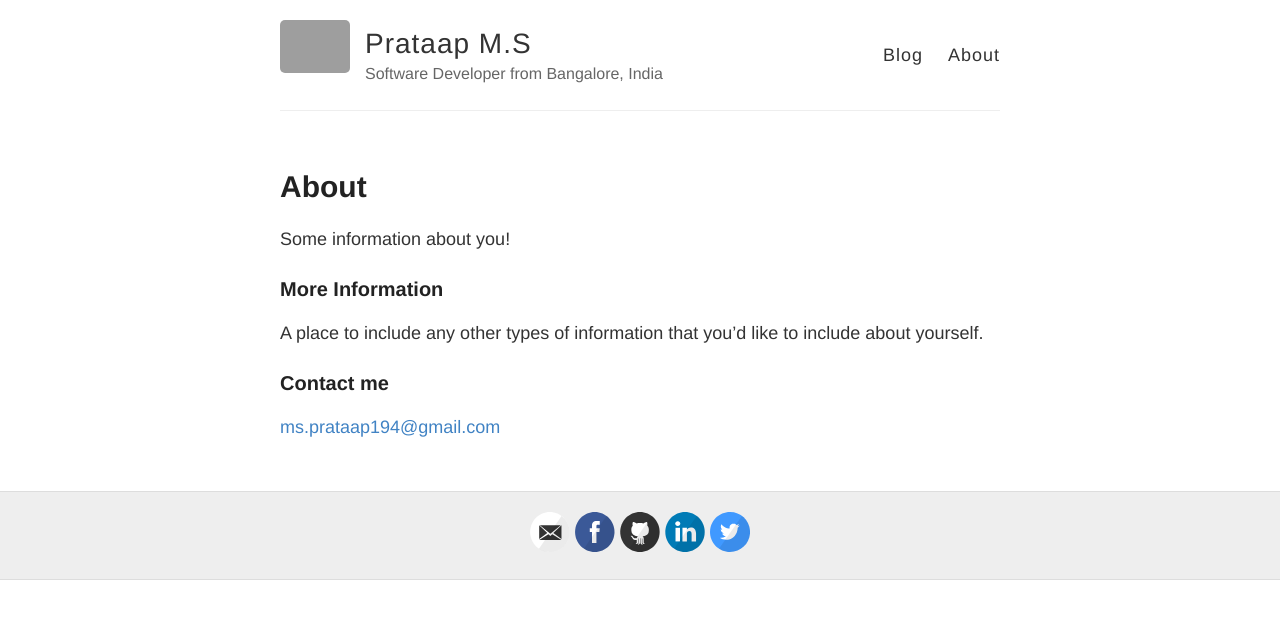
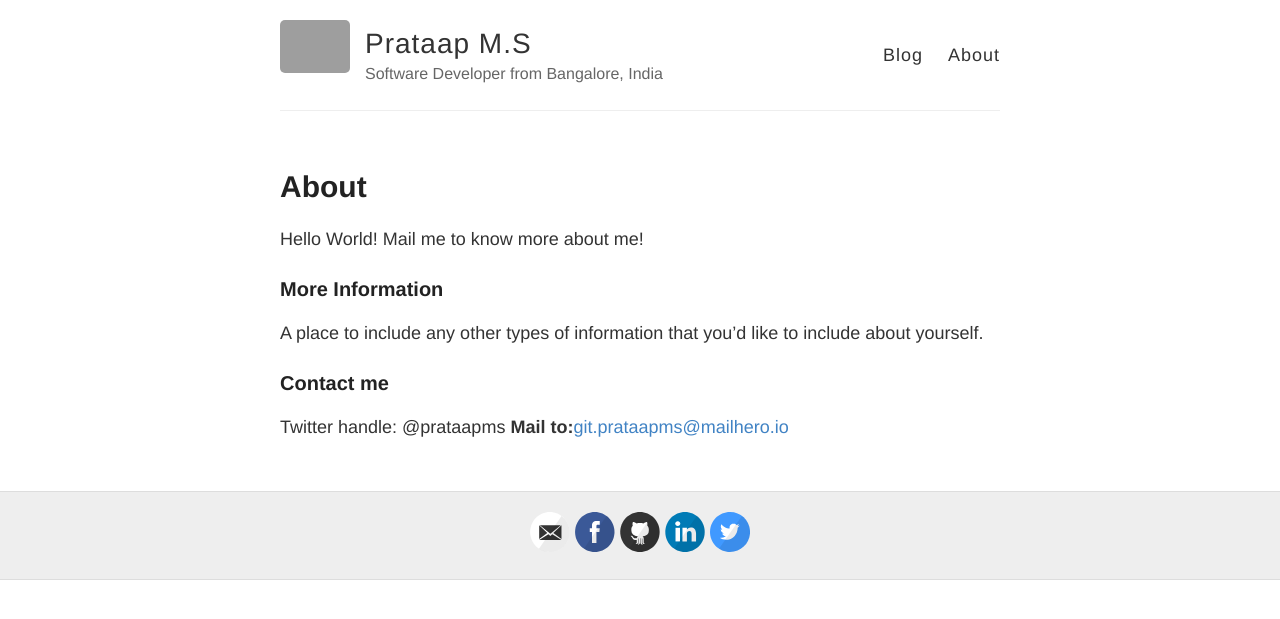
Before and after one commit to prataap/prataap.github.io, a Jekyll site: the page built from about.md, in a window 1280 px wide. Shown: the top 619 px of the page. Built offline with Jekyll 4.4.1, drawn with Linux system fonts in a browser that asks for light colours; grey boxes are pictures that could not be loaded.

Commit message:
updated email

```diff
--- a/about.md
+++ b/about.md
@@ -4,12 +4,13 @@ title: About
 permalink: /about/
 ---
 
-Some information about you!
+Hello World!
+Mail me to know more about me!
 
 ### More Information
 
 A place to include any other types of information that you'd like to include about yourself.
 
 ### Contact me
-
-[ms.prataap194@gmail.com](mailto:ms.prataap194@gmail.com)
+Twitter handle: @prataapms
+**Mail to:**[git.prataapms@mailhero.io](mailto:git.prataapms@mailhero.io)
```
